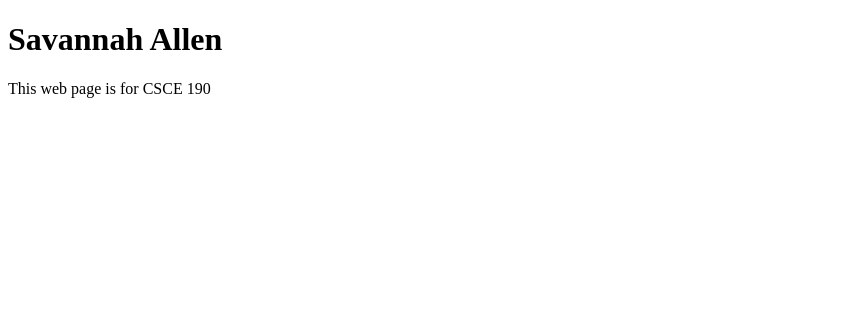
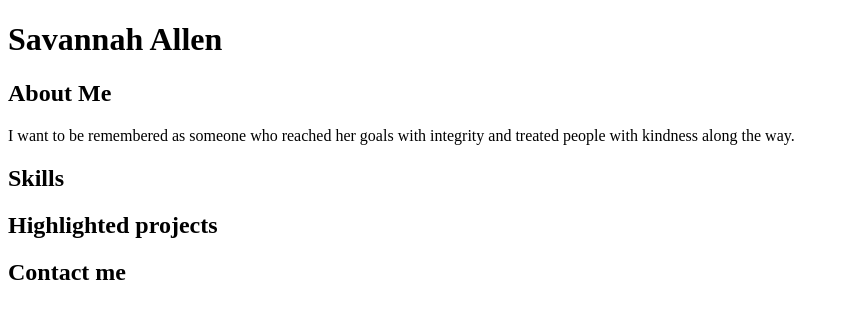
Before and after one commit to ssavannahaallen/ssavannahaallen.github.io, a plain HTML site: page index.html in a window 1280 px wide. Shown: the whole page, without its empty margins (0-846 px from the left). Drawn offline with Linux system fonts and the light colour scheme.

Commit message:
commit change

```diff
--- a/index.html
+++ b/index.html
@@ -2,9 +2,22 @@
 <html>
     <head>
         <title>CSCE 190: Savannah Allen</title>
+        <link rel="stylesheet" href="styles.css">
     </head>
     <body>
         <h1>Savannah Allen</h1>
-        <p>This web page is for CSCE 190</p>
+        <div class="about">
+        <h2>About Me</h2>
+        <p>I want to be remembered as someone who reached her goals with integrity and treated people with kindness along the way.</p>
+        </div>
+        <div class ="skills">
+            <h2>Skills</h2>
+        </div>
+        <div class="projects">
+            <h2>Highlighted projects</h2>
+        </div>
+        <div class="contact">
+            <h2>Contact me</h2>
+        </div>
     </body>
 </html>
```
